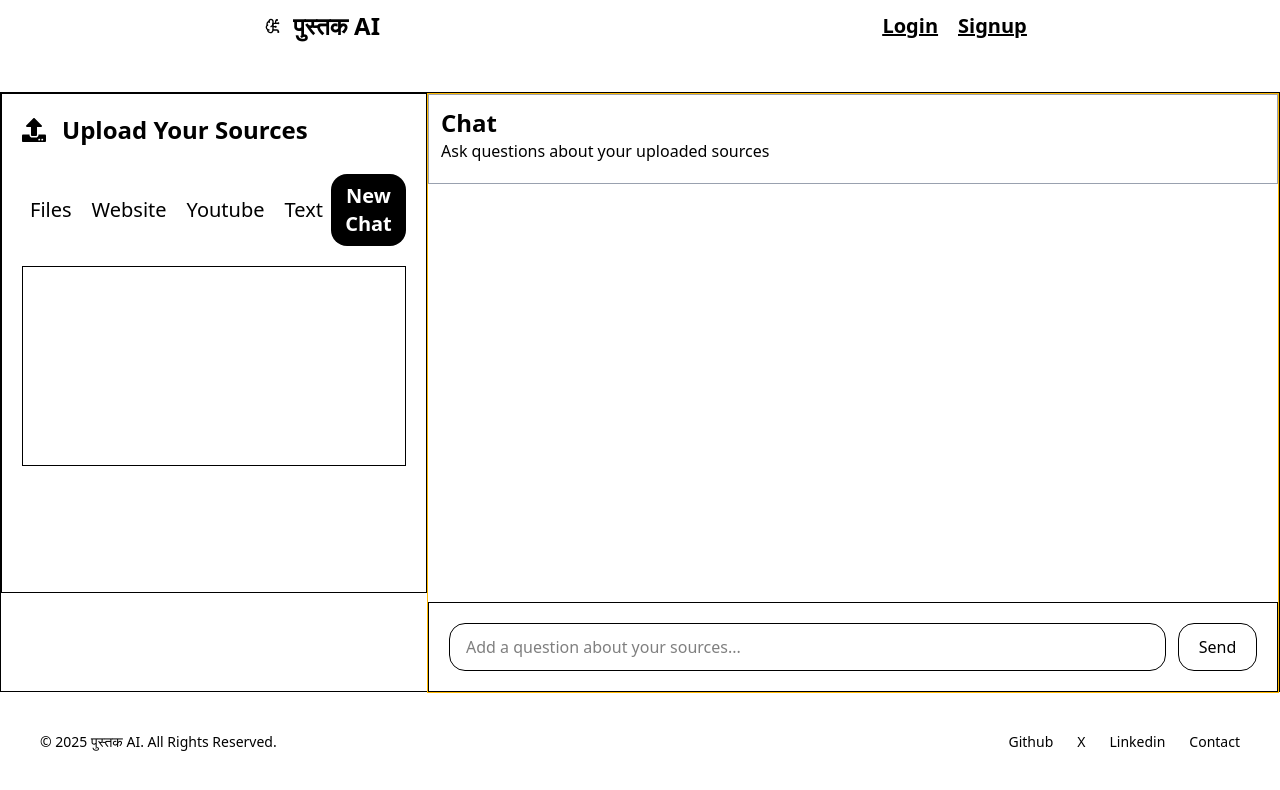
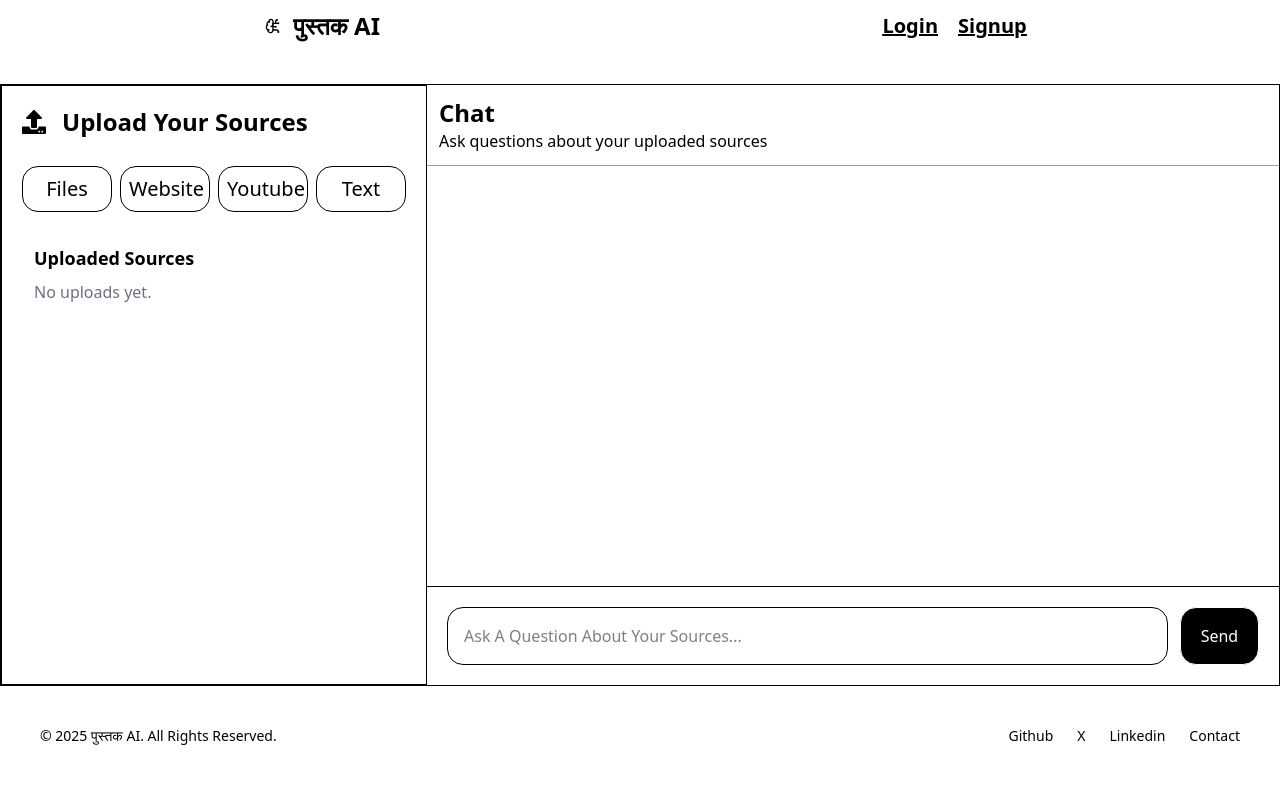
Before and after one commit to gauravsondhiya/Pustak_AI, a React (Vite) app in the folder Frontend/: page /chat in a window 1280 px wide. Shown: the top 790 px of the page. Built offline with nearby package versions, Linux system fonts and the light colour scheme.

Commit message:
chat logic done

```diff
--- a/Frontend/src/chat/Chat.tsx
+++ b/Frontend/src/chat/Chat.tsx
@@ -5,6 +5,8 @@ import Chat2 from "./Chat2";
 
 const Chat = () => {
   const [filestate, setfilestate] = useState(null);
+  const [tempfile, settempfile] = useState([]);
+  const [loading, setloading] = useState(false);
   const [inputvalues, setinputvalues] = useState({
     website_data: "",
     file_data: null,
@@ -22,23 +24,47 @@ const Chat = () => {
   };
 
   const input_data_upload = async () => {
-    console.log(inputvalues)
-    if (!inputvalues) return alert("Please enter values!");
+    // Validation based on filestate
+    if (filestate === "file" && !inputvalues.file_data)
+      return alert("Please upload a file.");
+    if (filestate === "weburl" && !inputvalues.website_data)
+      return alert("Please enter a website URL.");
+    if (filestate === "url" && !inputvalues.youtube_data)
+      return alert("Please enter a YouTube URL.");
+    if (filestate === "text" && !inputvalues.text_data.trim())
+      return alert("Please enter some text.");
+
+    settempfile((prev) => [...prev, inputvalues]);
+    setloading(true);
+
     const formData = new FormData();
-    formData.append("website_data", inputvalues.website_data)
+    formData.append("website_data", inputvalues.website_data);
     formData.append("file_data", inputvalues.file_data);
     formData.append("youtube_data", inputvalues.youtube_data);
     formData.append("text_data", inputvalues.text_data);
 
     try {
       const response = await axios.post(
-        "http://localhost:3000/api/auth/data",
+        import.meta.env.VITE_UPLOAD_DATA,
         formData,
         { headers: { "Content-Type": "multipart/form-data" } }
       );
       console.log(response.data);
+      alert("Upload successful!");
+
+      // Reset input after upload
+      setinputvalues({
+        website_data: "",
+        file_data: null,
+        youtube_data: "",
+        text_data: "",
+      });
+      setfilestate(null);
     } catch (error) {
       console.error("Upload error:", error);
+      alert("Upload failed! Check console for details.");
+    } finally {
+      setloading(false);
     }
   };
 
@@ -52,28 +78,29 @@ const Chat = () => {
   const choosebtn = (type) => setfilestate(type);
 
   return (
-    <div className="border grid sm:grid-cols-12 mt-23 sm:h-[600px]">
-      <div className="sm:col-span-4 border p-5 h-[500px]">
+    <div className="border grid sm:grid-cols-12 mt-21 h-auto">
+      <div className="sm:col-span-4 border p-5 ">
         <h1 className="flex items-center text-2xl gap-4 font-bold">
           <FaUpload /> Upload Your Sources
         </h1>
 
-        <div className="flex justify-between mt-7 items-center">
-          <div className="flex gap-1 [&>button]:hover:bg-black [&>button]:hover:text-white [&>button]:p-2 [&>button]:text-xl [&>button]:rounded-2xl">
+        <div className="mt-7">
+          <div className="grid grid-cols-4 gap-2 justify-center m-auto [&>button]:hover:bg-black [&>button]:hover:text-white [&>button]:p-2 [&>button]:text-xl [&>button]:rounded-2xl">
             {arrbtn.map((e, i) => (
-              <button key={i} onClick={() => choosebtn(e.type)} >
+              <button
+                className={`border ${filestate === e.type ? "bg-black text-white" : ""}`}
+                key={i}
+                onClick={() => choosebtn(e.type)}
+              >
                 {e.btn}
               </button>
             ))}
           </div>
-          <button className="text-xl bg-black text-white font-bold p-2 rounded-2xl">
-            New Chat
-          </button>
         </div>
 
-        <div className="border mt-5 p-auto h-[200px]">
+        <div className="mt-5">
           {filestate === "file" && (
-            <div className="mt-3 p-2 flex justify-between items-center">
+            <div className="mt-2 p-2 flex justify-between items-center">
               <input
                 type="file"
                 name="file_data"
@@ -83,9 +110,10 @@ const Chat = () => {
               />
               <button
                 onClick={input_data_upload}
-                className="border font-bold rounded-2xl w-[90px] h-[60px] hover:bg-black hover:text-white"
+                disabled={loading}
+                className="border font-bold rounded-2xl w-[90px] h-[60px] hover:bg-black hover:text-white disabled:opacity-60"
               >
-                Add
+                {loading ? "Uploading..." : "Add"}
               </button>
             </div>
           )}
@@ -102,9 +130,10 @@ const Chat = () => {
               />
               <button
                 onClick={input_data_upload}
-                className="border rounded-2xl w-[90px] h-[60px]"
+                disabled={loading}
+                className="border rounded-2xl w-[90px] h-[60px] hover:bg-black hover:text-white disabled:opacity-60"
               >
-                Add
+                {loading ? "Uploading..." : "Add"}
               </button>
             </div>
           )}
@@ -121,9 +150,10 @@ const Chat = () => {
               />
               <button
                 onClick={input_data_upload}
-                className="border rounded-2xl w-[90px] h-[60px]"
+                disabled={loading}
+                className="border rounded-2xl w-[90px] h-[60px] hover:bg-black hover:text-white disabled:opacity-60"
               >
-                Add
+                {loading ? "Uploading..." : "Add"}
               </button>
             </div>
           )}
@@ -142,16 +172,51 @@ const Chat = () => {
               <div className="flex justify-between items-center">
                 <button
                   onClick={input_data_upload}
-                  className="px-4 mt-2 py-2 hover:bg-black border hover:text-white rounded-2xl font-medium transition-colors duration-200 flex items-center space-x-2"
+                  disabled={loading}
+                  className="px-4 mt-2 py-2 hover:bg-black border hover:text-white rounded-2xl font-medium transition-colors duration-200 flex items-center space-x-2 disabled:opacity-60"
                 >
-                  Submit Text
+                  {loading ? "Uploading..." : "Submit Text"}
                 </button>
               </div>
             </div>
           )}
         </div>
+
+        {/* Uploaded sources preview */}
+        <div className=" mt-2 p-3 rounded-xl">
+          <h2 className="text-lg font-semibold mb-2">Uploaded Sources</h2>
+          {tempfile.length === 0 ? (
+            <p className="text-gray-500">No uploads yet.</p>
+          ) : (
+            tempfile.map((item, index) => (
+              <div key={index} className=" rounded-2xl border p-2 my-2  ">
+                {item.file_data && (
+                  <p>
+                    <strong>File:</strong> {item.file_data.name}
+                  </p>
+                )}
+                {item.website_data && (
+                  <p>
+                    <strong>Website:</strong> {item.website_data}
+                  </p>
+                )}
+                {item.youtube_data && (
+                  <p>
+                    <strong>YouTube:</strong> {item.youtube_data}
+                  </p>
+                )}
+                {item.text_data && (
+                  <p className="truncate">
+                    <strong>Text:</strong> {item.text_data.slice(0, 100)}...
+                  </p>
+                )}
+              </div>
+            ))
+          )}
+        </div>
       </div>
-      <Chat2/>
+
+      <Chat2 />
     </div>
   );
 };
--- a/Frontend/src/chat/Chat2.tsx
+++ b/Frontend/src/chat/Chat2.tsx
@@ -2,82 +2,118 @@ import axios from "axios";
 import React, { useState } from "react";
 
 const Chat2 = () => {
-  let [userinput, setuserinput] = useState("");
-  let [datapass, setdatapass] = useState([]);
+  const [userinput, setuserinput] = useState("");
+  const [datapass, setdatapass] = useState([]);
+  const [loading, setloading] = useState(false); // default false
 
-  let [aioutput, setaioutput] = useState("LLM output");
+  const get_fetch_data = async () => {
+    console.log(userinput);
+    setloading(true);
 
-  let get_fetch_data = async () => {
-    console.log(userinput);
+    // Step 1: Show loader message in chat immediately
+    const loaderMsg = {
+      id: "loader",
+      msgsend: "typing...", // temp text
+      sender: "bot",
+      isLoader: true, // special flag
+    };
+    setdatapass((pre) => [...pre, loaderMsg]);
+
     try {
-      let response = await await axios.post(
-        "http://localhost:3000/api/auth/chat",
-        { userinput }, // send as object
+      const response = await axios.post(
+        import.meta.env.VITE_CHAT_DATA,
+        { userinput },
         { headers: { "Content-Type": "application/json" } }
       );
-      console.log(response.data);
-      setTimeout(() => {
-        let botreply = {
+
+      // Step 2: Remove loader & add bot reply
+      setdatapass((pre) => [
+        ...pre.filter((msg) => msg.id !== "loader"), // remove loader
+        {
           id: Date.now(),
           msgsend: response.data,
           sender: "bot",
-        };
-        setdatapass((pre) => [...pre, botreply]);
-      }, 1000); // 1 second delay for realism
+        },
+      ]);
     } catch (error) {
-    console.log(error);
+      console.error(error);
+      // remove loader and show error
+      setdatapass((pre) => [
+        ...pre.filter((msg) => msg.id !== "loader"),
+        {
+          id: Date.now(),
+          msgsend: "⚠️ Error fetching data. Try again.",
+          sender: "bot",
+        },
+      ]);
+    } finally {
+      setloading(false);
     }
-
   };
 
-  let sendbtn = () => {
-    get_fetch_data();
-
+  const sendbtn = () => {
+    if (!userinput.trim()) return;
     let send = { id: Date.now(), msgsend: userinput, sender: "user" };
     setdatapass((pre) => [...pre, send]);
-
-    setuserinput(" ");
+    get_fetch_data();
+    setuserinput("");
   };
 
   return (
-    <div className="sm:col-span-8 h-[600px] border border-amber-400">
-      <div className=" p-3 border border-gray-400  h-[15%] ">
+    <div className="sm:col-span-8 h-[600px]  border-amber-400 flex flex-col">
+      {/* Header */}
+      <div className="p-3 border-b border-gray-400">
         <h1 className="text-2xl font-bold">Chat</h1>
         <p>Ask questions about your uploaded sources</p>
       </div>
 
-      {/* chat scrren */}
-      <div className="  border-red-500 h-[70%] p-4 overflow-scroll">
+      {/* Chat Screen */}
+      <div className="flex-1 p-4 overflow-y-auto space-y-3">
         {datapass.map((e, i) => (
           <div
             key={i}
-            className={`flex  ${
+            className={`flex ${
               e.sender === "user" ? "justify-end" : "justify-start"
             }`}
           >
             <div
-              className={`border px-4 py-2 rounded-2xl max-w-xs break-words ${
+              className={` px-4 py-2 rounded-2xl max-w-xs break-words ${
                 e.sender === "user"
-                  ? "bg-blue-500 text-white rounded-br-none"
+                  ? "bg-black text-white rounded-br-none"
                   : "bg-gray-300 text-black rounded-bl-none"
               }`}
             >
-              {e.msgsend}
+              {/* Loader dots animation */}
+              {e.isLoader ? (
+                <div className="flex gap-1">
+                  <span className="w-2 h-2 bg-gray-500 rounded-full animate-bounce"></span>
+                  <span className="w-2 h-2 bg-gray-500 rounded-full animate-bounce [animation-delay:0.2s]"></span>
+                  <span className="w-2 h-2 bg-gray-500 rounded-full animate-bounce [animation-delay:0.4s]"></span>
+                </div>
+              ) : (
+                e.msgsend
+              )}
             </div>
           </div>
         ))}
       </div>
 
-      <div className="border p-5 flex gap-3 h-[15%]">
+      {/* Input Section */}
+      <div className="border-t p-5 flex gap-3">
         <input
           type="text"
-          value= {userinput}
+          value={userinput}
           onChange={(e) => setuserinput(e.target.value)}
           onKeyDown={(e) => e.key === "Enter" && sendbtn()}
-          placeholder="Add a question about your sources..."
-          className="border w-[90%] rounded-2xl p-4 focus:ring-2"
+          placeholder="Ask A Question About Your Sources..."
+          className="border w-[90%] rounded-2xl p-4 focus:ring-2 outline-none"
         />
-        <button onClick={sendbtn} className="border p-2 w-[80px] rounded-2xl">
+        <button
+          onClick={sendbtn}
+          disabled={loading}
+          className="border p-2 w-[80px] rounded-2xl
+           bg-black text-white disabled:bg-gray-400"
+        >
           Send
         </button>
       </div>
```
Also changed, not shown: 1 other file (tests, documents, lock files or other folders).
